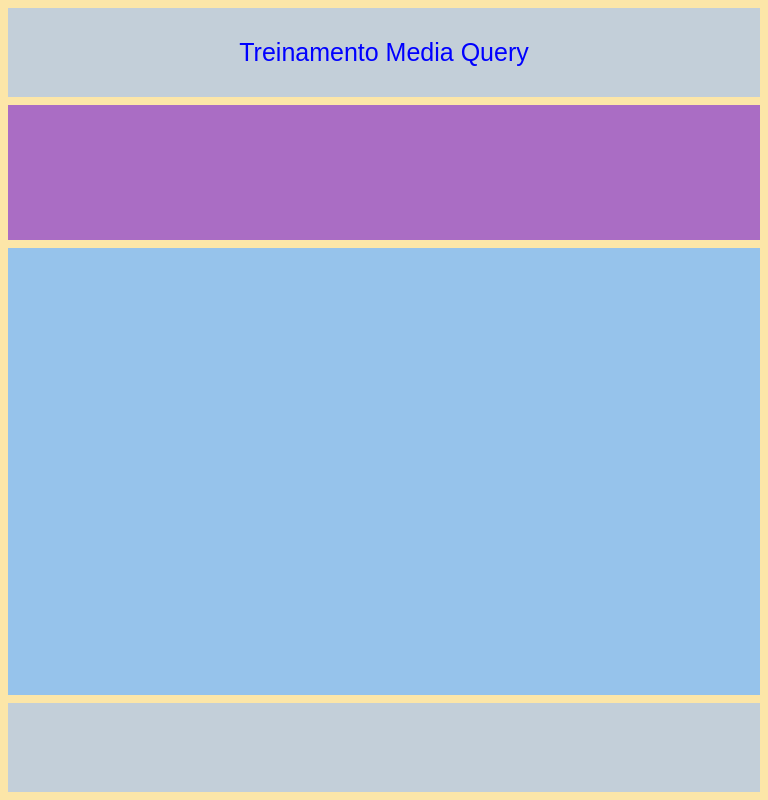
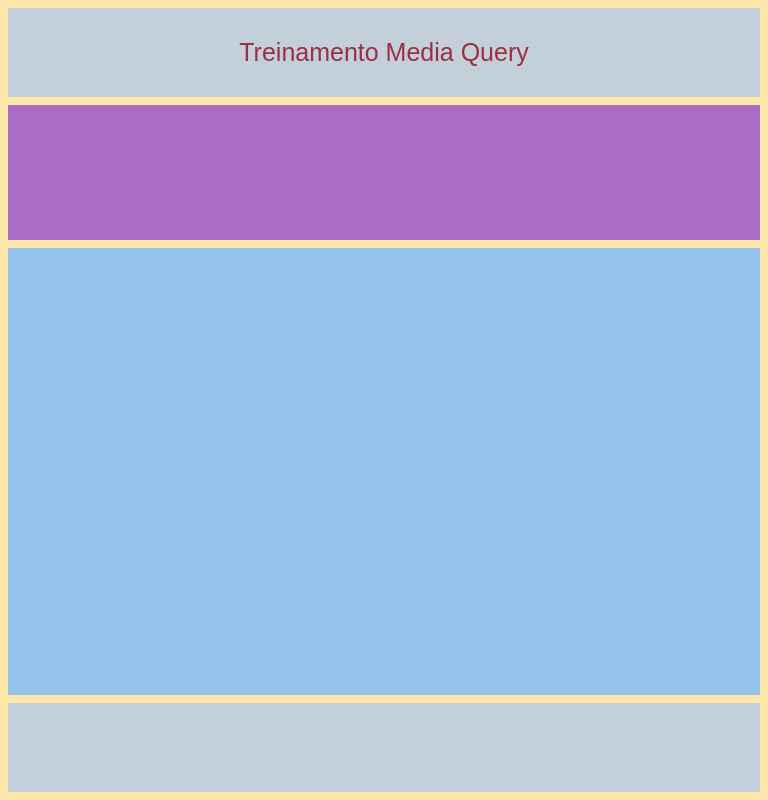
Before and after one commit to Jefbar1974/aula6-media-query-ex3, a plain HTML site: page index.html in a window 768 px wide. Drawn offline with Linux system fonts and the light colour scheme.

Commit message:
ultima alteração

```diff
--- a/style.scss
+++ b/style.scss
@@ -35,6 +35,7 @@ body {
     "principal principal"
     "rodape rodape";
 
+
 }
 
 @media screen and (max-width:641px) {
@@ -62,6 +63,25 @@ header {
     font-family: Arial, Helvetica, sans-serif;
     font-size: 25px;
     color: blue;
+
+    @media screen and (min-width:641px) and (max-width:1007px) {
+        grid-template-columns: 1fr;
+        grid-template-rows: 0.2fr 0.3fr 1fr 0.2fr;
+        grid-template-areas:
+        "cabecalho cabecalho"
+        "aside aside"
+        "principal principal"
+        "rodape rodape";
+        color: rgb(154, 48, 66);
+
+
+    }
+
+    @media screen and (max-width:641px) {
+        color: red;
+
+
+    }
 }
 
 aside {
```
Also changed, not shown: style.css, 1 other file.
